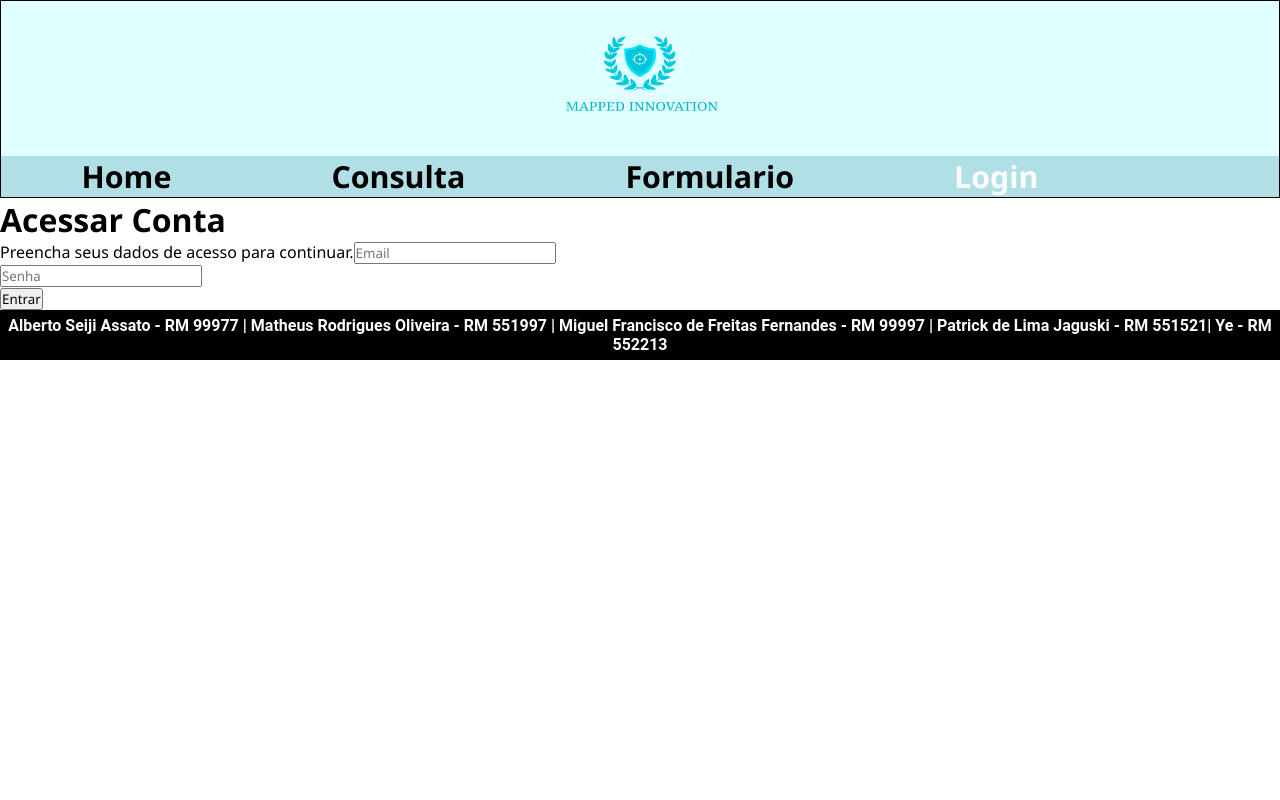
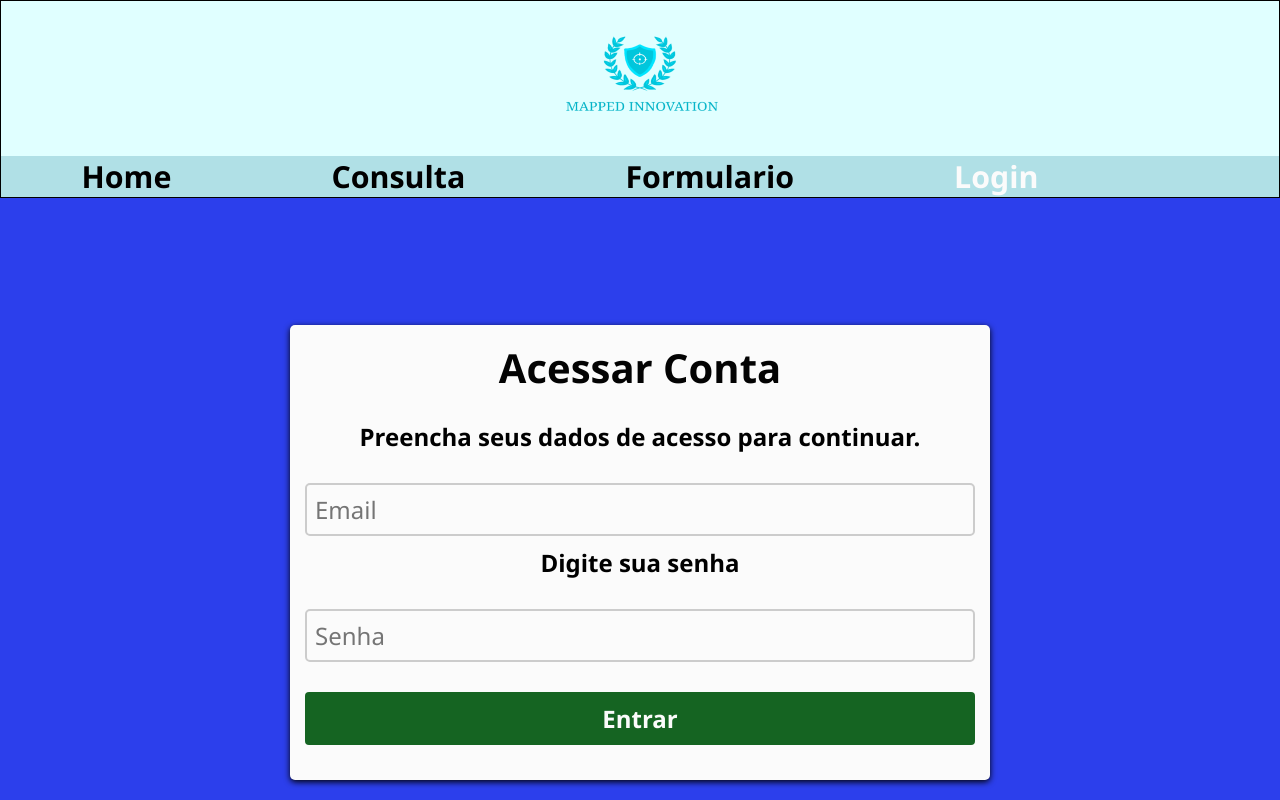
Before and after one commit to Miguel-Fr3/Gs_RWD, a Next.js app: page /login in a window 1280 px wide. Shown: the top 800 px of the page. Built offline with nearby package versions, Linux system fonts and the light colour scheme.

Commit message:
iniciando form  scss

```diff
--- /dev/null
+++ b/src/app/login/login.scss
@@ -0,0 +1,88 @@
+body .login{
+    background-color: #2c3fec;
+    top: 0;
+    left: 0;
+    width: 100%;
+    height: 100vh;
+    z-index: 999;
+    overflow: auto;
+
+    form.formulario{
+        min-width: 700px;
+        min-height: 450px;
+        margin: auto;
+        padding: 15px;
+        background-color: #FBFBFB;
+        border-radius: 5px;
+        box-shadow: 0 2px 6px #000
+
+      }
+  }
+
+  .formulario label{
+    display: flex;
+    justify-content: center;
+    align-items: center;
+    color: #000;
+    font-weight: bolder;
+    font-size: 1.5rem;
+    margin-bottom: 20px;
+  }
+  .formulario input {
+    width: 100%;
+    padding: 8px;
+    border: 2px solid #ccc;
+    border-radius: 5px;
+    box-sizing: border-box;
+    background-color: #fbfbfb;
+    margin-top: 10px;
+    margin-bottom: 10px;
+    font-size: 1.5rem;
+  }
+  #IdSenha{
+    margin-top: 10px;
+  }
+  .formulario .register{
+    margin-top: 10px;
+  }
+  .formulario .register input{
+    background-color: #156422;
+    color: #fbfbfb;
+    padding: 10px 20px;
+    border: none;
+    border-radius: 4px;
+    cursor: pointer;
+    font-weight: bold;
+    width: 100%;
+    margin-top: 10px;
+    margin-bottom: 20px;
+  }
+  .formulario .register input:hover{
+    background-color: #28a03c;
+  }
+  .form{
+    display: flex;
+    align-items: center;
+    justify-content: center;
+    width: 100%;
+    height: 88.5vh;
+
+
+  }
+
+  .form h1 {
+    display: flex;
+    justify-content: center;
+    text-align: center;
+    color: #030303;
+    font-weight: bold;
+    margin-bottom: 25px;
+    font-size: 2.5rem;
+  }
+
+  #check{
+    width: 25px;
+    height: 25px;
+    margin-right: 10px;
+    margin-bottom: 25px;
+  }
--- a/src/app/login/page.jsx
+++ b/src/app/login/page.jsx
@@ -1,6 +1,6 @@
 "use client";
 import Link from 'next/link'
-
+import './login.scss'
 
 
 
@@ -15,7 +15,7 @@ export default function Login() {
               <input type="text" id="IdEmail" name='email' placeholder="Email"/>
             </div>
             <div>
-              <label htmlFor="Senha"></label>
+              <label htmlFor="Senha">Digite sua senha</label>
               <input type="password" id="IdSenha" name='senha' placeholder="Senha" />
             </div>
             <div className="register">
```
